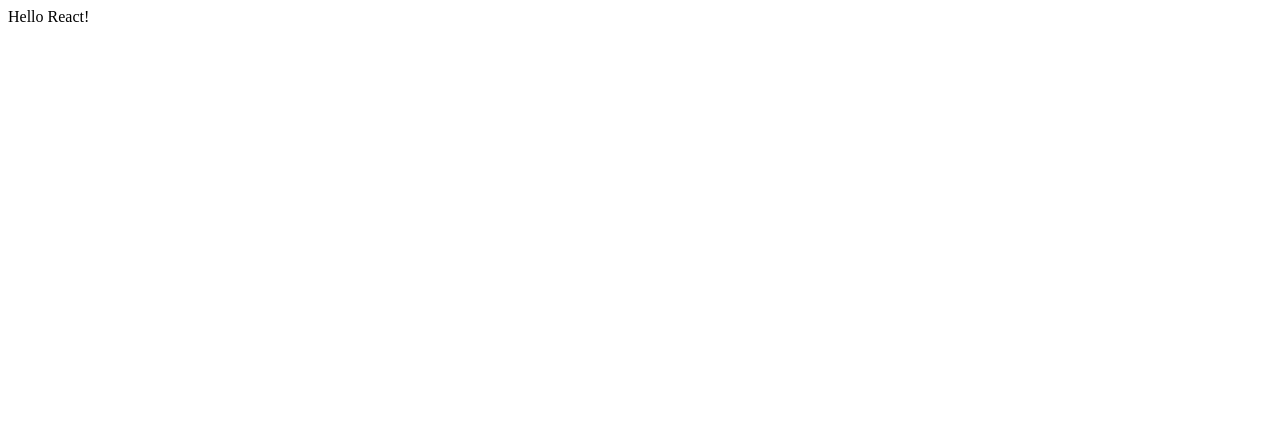
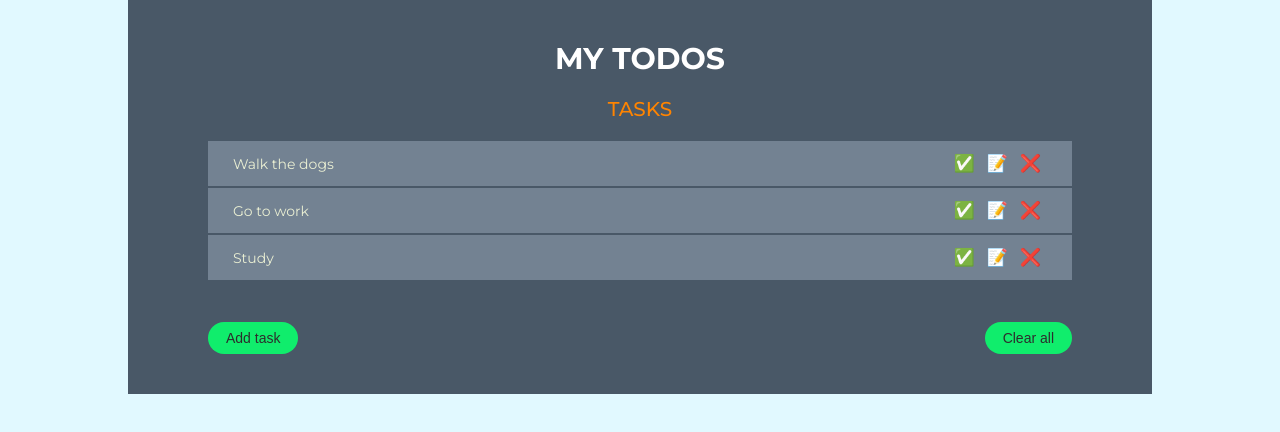
Before and after one commit to xcrazibl3/todo-list-app, a React (Create React App) app: page / in a window 1280 px wide. Shown: the top 432 px of the page. Built offline with nearby package versions, Linux system fonts and the light colour scheme.

Commit message:
Finished implementing the static version of the app

```diff
--- a/public/index.html
+++ b/public/index.html
@@ -10,6 +10,10 @@
       content="Web site created using create-react-app"
     />
     <link rel="apple-touch-icon" href="%PUBLIC_URL%/logo192.png" />
+    <link
+      href="https://fonts.googleapis.com/css2?family=Montserrat:ital,wght@0,100..900;1,100..900&display=swap"
+      rel="stylesheet"
+    />
     <!--
       manifest.json provides metadata used when your web app is installed on a
       user's mobile device or desktop. See https://developers.google.com/web/fundamentals/web-app-manifest/
--- a/src/App.js
+++ b/src/App.js
@@ -1,5 +1,90 @@
+import { useState } from "react";
+import { startTasks } from "./tasks";
+
 function App() {
-  return <div>Hello React!</div>;
+  const [tasks, setTasks] = useState(startTasks);
+  const [isFormActive, setIsFormActive] = useState(false);
+
+  function handleAddTask() {
+    setIsFormActive(true);
+  }
+
+  return (
+    <div className="container">
+      <Header />
+      <TasksContainer tasks={tasks} />
+      {isFormActive && <AddTaskForm />}
+      <ButtonMainBox onAddTask={handleAddTask} />
+    </div>
+  );
 }
 
 export default App;
+
+function Header() {
+  return (
+    <div className="header">
+      <h1 className="header__title">My Todos</h1>
+    </div>
+  );
+}
+
+function TasksContainer({ tasks }) {
+  return (
+    <div className="tasks">
+      <h2 className="tasks__title">Tasks</h2>
+      <div className="tasks__container">
+        {tasks.map((task) => (
+          <Task task={task} />
+        ))}
+      </div>
+    </div>
+  );
+}
+
+function Task({ task }) {
+  return (
+    <div className="task">
+      <h3 className="task__title">{task.title}</h3>
+      <div className="task__button-box">
+        <ButtonSecondary>✅</ButtonSecondary>
+        <ButtonSecondary>📝</ButtonSecondary>
+        <ButtonSecondary>❌</ButtonSecondary>
+      </div>
+    </div>
+  );
+}
+
+function ButtonSecondary({ children }) {
+  return <button className="button-secondary">{children}</button>;
+}
+
+function ButtonMainBox({ onAddTask }) {
+  return (
+    <div className="button-main-container">
+      <ButtonMain onClick={onAddTask}>Add task</ButtonMain>
+      <ButtonMain>Clear all</ButtonMain>
+    </div>
+  );
+}
+
+function ButtonMain({ children, onClick }) {
+  return (
+    <button onClick={onClick} className="button-main">
+      {children}
+    </button>
+  );
+}
+
+function AddTaskForm() {
+  return (
+    <form className="add-task-form">
+      <label className="add-task-form__label">Task title</label>
+      <input className="add-task-form__input-field" type="text" />
+      <div className="add-task-form__button-box">
+        <ButtonSecondary>✅</ButtonSecondary>
+        <ButtonSecondary>❌</ButtonSecondary>
+      </div>
+    </form>
+  );
+}
--- a/src/index.scss
+++ b/src/index.scss
@@ -0,0 +1,157 @@
+$color-complete: #3e8914;
+$color-delete: #7a1524;
+$color-background-beige: #eaefd3;
+$color-background-gray: #495867;
+$color-background-gray-light: #9cabbc;
+$color-background-gray-light-2: #738292;
+$color-brown: #a27035;
+$color-blue-light: #e1f9ff;
+$color-green: #10ed6c;
+$color-orange: #ff8400;
+
+html {
+  font-size: 62.5%;
+  box-sizing: border-box;
+  font-family: "Montserrat", Verdana, Geneva, Tahoma, sans-serif;
+}
+
+*,
+*:before,
+*:after {
+  box-sizing: inherit;
+}
+
+body,
+h1,
+h2,
+h3,
+h4,
+h5,
+h6,
+p,
+ol,
+ul {
+  margin: 0;
+  padding: 0;
+  font-weight: normal;
+}
+
+ol,
+ul {
+  list-style: none;
+}
+
+img {
+  max-width: 100%;
+  height: auto;
+}
+
+body {
+  background-color: $color-blue-light;
+}
+
+.container {
+  display: flex;
+  flex-direction: column;
+  width: 80%;
+  margin: 0 auto;
+  background-color: $color-background-gray;
+  padding: 4rem 8rem;
+}
+
+.header {
+  text-align: center;
+
+  &__title {
+    font-size: 3rem;
+    font-weight: bold;
+    color: #fff;
+    text-transform: uppercase;
+    margin-bottom: 2rem;
+  }
+}
+
+.tasks {
+  display: flex;
+  flex-direction: column;
+
+  &__title {
+    font-size: 2rem;
+    font-weight: 500;
+    color: $color-orange;
+    text-transform: uppercase;
+    margin-bottom: 2rem;
+    text-align: center;
+  }
+}
+
+.task {
+  display: flex;
+  align-items: center;
+  padding: 1.1rem 2.5rem;
+  background-color: $color-background-gray-light-2;
+  border-bottom: 2px solid $color-background-gray;
+
+  &__title {
+    font-size: 1.4rem;
+    color: $color-background-beige;
+  }
+
+  &__button-box {
+    margin-left: auto;
+  }
+}
+
+.button-secondary {
+  background-color: transparent;
+  border: none;
+  cursor: pointer;
+  font-size: 1.7rem;
+}
+
+.button-main-container {
+  display: flex;
+  justify-content: space-between;
+  margin-top: 4rem;
+}
+
+.button-main {
+  background-color: $color-green;
+  color: #2d2d2d;
+  border: none;
+  border-radius: 100px;
+  padding: 8px 18px;
+  font-size: 14px;
+  cursor: pointer;
+}
+
+.add-task-form {
+  display: flex;
+  align-items: center;
+  margin-top: 1.5rem;
+
+  &__label {
+    font-size: 1.4rem;
+    margin-right: 1.5rem;
+    color: $color-orange;
+  }
+
+  &__input-field {
+    font-family: "Montseratt", Verdana, Geneva, Tahoma, sans-serif;
+    border-radius: 4px;
+    border: none;
+    height: 2.5rem;
+    flex: 1;
+    margin-right: 1.5rem;
+    text-align: center;
+    font-size: 1.5rem;
+
+    &:focus {
+      outline-color: $color-orange;
+    }
+  }
+
+  &__button-box {
+    margin-left: auto;
+  }
+}
--- /dev/null
+++ b/src/tasks.js
@@ -0,0 +1,14 @@
+export const startTasks = [
+  {
+    title: "Walk the dogs",
+    completed: false,
+  },
+  {
+    title: "Go to work",
+    completed: false,
+  },
+  {
+    title: "Study",
+    completed: false,
+  },
+];
```
